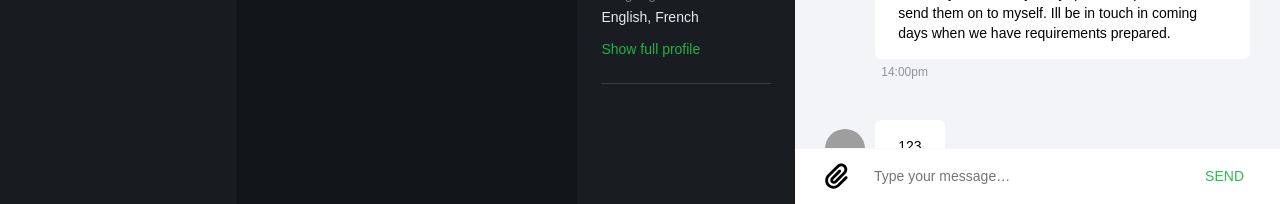
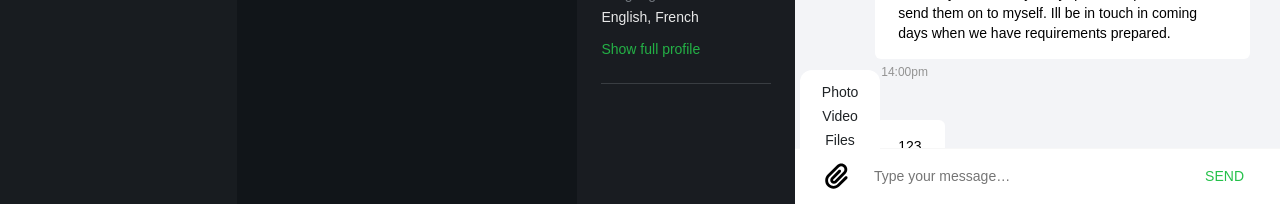
Before and after one commit to taras-hevko-vitech/chat-deem, a React (Create React App) app in the folder client/: page / in a window 1280 px wide. Shown: the part 598-802 px from the top of the page. Built offline with nearby package versions, Linux system fonts and the light colour scheme; grey boxes are pictures that could not be loaded.

Commit message:
CA-8: implement dropdown menu

```diff
--- a/client/src/components/AppHeaderComponent/ProfileMenu/ProfileMenu.jsx
+++ b/client/src/components/AppHeaderComponent/ProfileMenu/ProfileMenu.jsx
@@ -1,12 +1,20 @@
-import React from 'react';
+import React, { useState } from 'react';
 import "./ProfileMenu.scss"
 import userIcon from "../../../assets/images/user-icon.svg"
 
 function ProfileMenu({ props }) {
+    const [showMenu, setShowMenu] = useState(false);
+
     return (
-        <div className="profile-menu">
+        <div className="profile-menu" onClick={() => setShowMenu(!showMenu)}>
             Rachel Curtis
             <img src={userIcon} alt="user" className="user-icon"/>
+            {showMenu && (
+                <div className="menu-items">
+                    <div className="item">Edit my Profile</div>
+                    <div className="item">Logout</div>
+                </div>
+            )}
         </div>
     );
 }
--- a/client/src/components/AppHeaderComponent/ProfileMenu/ProfileMenu.scss
+++ b/client/src/components/AppHeaderComponent/ProfileMenu/ProfileMenu.scss
@@ -1,4 +1,5 @@
 .profile-menu {
+  position: relative;
   display: flex;
   align-items: center;
   margin-left: 32px;
@@ -12,5 +13,15 @@
     border-radius: 14px;
     margin-left: 15px;
   }
-
+  .menu-items {
+    position: absolute;
+    top: 120%;
+    width: 100%;
+    background-color: #181c20;
+    border-radius: 8px;
+     > .item {
+       padding: 5px 10px;
+      color: #fff;
+    }
+  }
 }
--- a/client/src/components/ChatComponent/ChatComponent.jsx
+++ b/client/src/components/ChatComponent/ChatComponent.jsx
@@ -1,7 +1,7 @@
-import React from 'react';
+import React, { useState } from 'react';
 import "./ChatComponent.scss"
 import {FontAwesomeIcon} from "@fortawesome/react-fontawesome"
-import {faPaperclip} from "@fortawesome/free-solid-svg-icons"
+import {faPaperclip, faExclamationTriangle} from "@fortawesome/free-solid-svg-icons"
 import MessageComponent from "./MessageComponent/MessageComponent";
 
 function ChatComponent({ props }) {
@@ -51,6 +51,8 @@ function ChatComponent({ props }) {
         },
 
     ]
+
+    const [showUploadMenu, setShowUploadMenu] = useState(true)
     const onSend = (e) => {
         e.preventDefault()
     };
@@ -68,9 +70,22 @@ function ChatComponent({ props }) {
                 ))}
             </div>
             <form className="chat-footer" onSubmit={onSend}>
-                <FontAwesomeIcon icon={faPaperclip} className="upload-clip"/>
+                <FontAwesomeIcon icon={faPaperclip} className="upload-clip" onClick={() => setShowUploadMenu(!showUploadMenu)}/>
                 <input type="text" className="typing-area" placeholder="Type your message…"/>
                 <button type="submit">SEND</button>
+                {showUploadMenu && (
+                    <div className="upload-menu">
+                        <div className="upload-item">
+                            Photo
+                        </div>
+                        <div className="upload-item">
+                            Video
+                        </div>
+                        <div className="upload-item">
+                            Files
+                        </div>
+                    </div>
+                )}
             </form>
         </div>
     );
--- a/client/src/components/ChatComponent/ChatComponent.scss
+++ b/client/src/components/ChatComponent/ChatComponent.scss
@@ -9,6 +9,7 @@
     background-color: #f3f4f7;
   }
   .chat-footer {
+    position: relative;
     align-items: center;
     background-color: #fff;
     box-shadow: inset 0 1px 0 0 hsl(0deg 0% 68% / 10%);
@@ -17,10 +18,30 @@
     justify-content: space-between;
     padding: 15px 30px;
     .upload-clip {
+      position: relative;
       color: black;
       font-size: 26px;
       cursor: pointer;
       margin-right: 24px;
+    }
+    .upload-menu {
+      display: flex;
+      flex-direction: column;
+      align-items: center;
+      justify-content: center;
+      position: absolute;
+      background-color: #fff;
+      padding: 10px;
+      top: -140%;
+      left: 1%;
+      width: 100%;
+      max-width: 60px;
+      border-radius: 12px;
+      .upload-item {
+        color: #1f2326;
+        padding: 2px 0;
+        cursor: pointer;
+      }
     }
     .typing-area {
       border: none;
```
